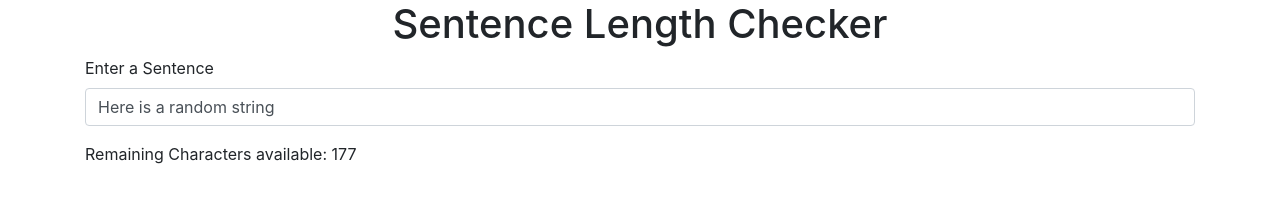
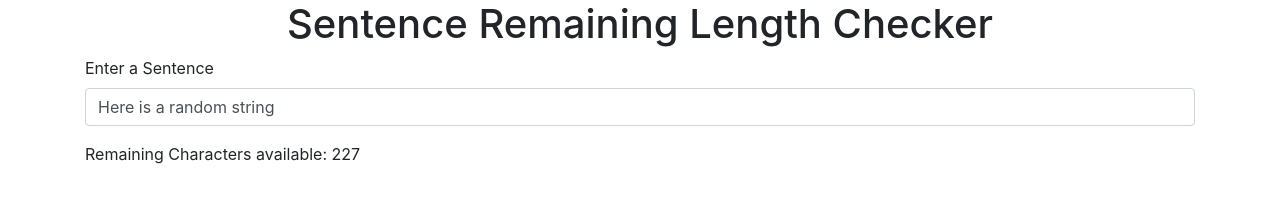
Before and after one commit to JosephCW/app-challenge-2, a plain HTML site: page index.html in a window 1280 px wide. Drawn offline with nearby package versions, Linux system fonts and the light colour scheme.

Commit message:
Change from 200 - 250 maximum characters

```diff
--- a/components/length-check/length-check.js
+++ b/components/length-check/length-check.js
@@ -6,7 +6,7 @@ const adder = new Vue({
     computed: {
         result: function() {
             //return `Result is: ${parseInt(this.input1)}.`
-            return `Remaining Characters available: ${200 - this.userInput.length}`
+            return `Remaining Characters available: ${250 - this.userInput.length}`
         }
     }
 })
--- a/index.html
+++ b/index.html
@@ -18,10 +18,10 @@
     <div class="container">
         <div class="row">
             <article id="length-check" class="col col-md">
-                <h1>Sentence Length Checker</h1>
+                <h1>Sentence Remaining Length Checker</h1>
                 <div class="form-group">
                     <label for="userInput">Enter a Sentence</label>
-                    <input v-model="userInput" id="userInput" type="text" class="form-control" maxlength="200">
+                    <input v-model="userInput" id="userInput" type="text" class="form-control" maxlength="250">
                 </div>
                 <span id=answer>{{result}}</span>
             </article>
```
